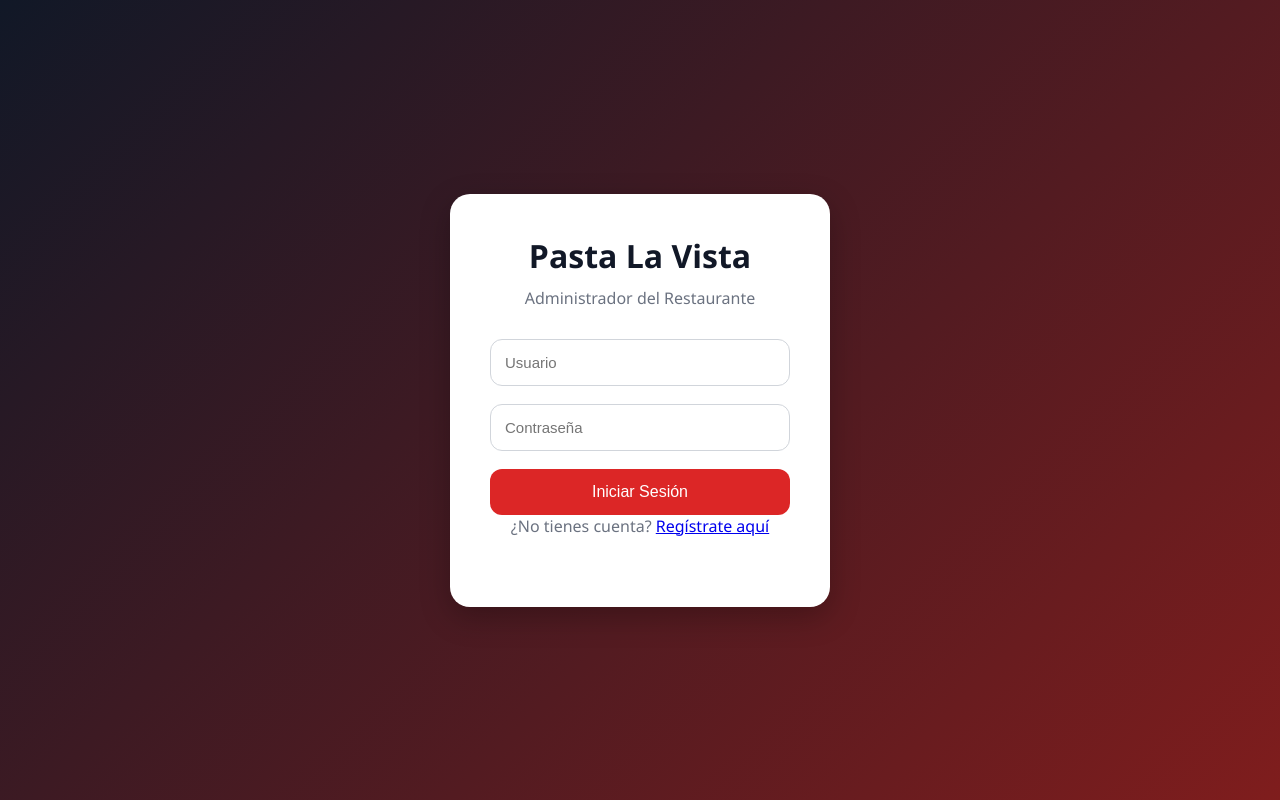
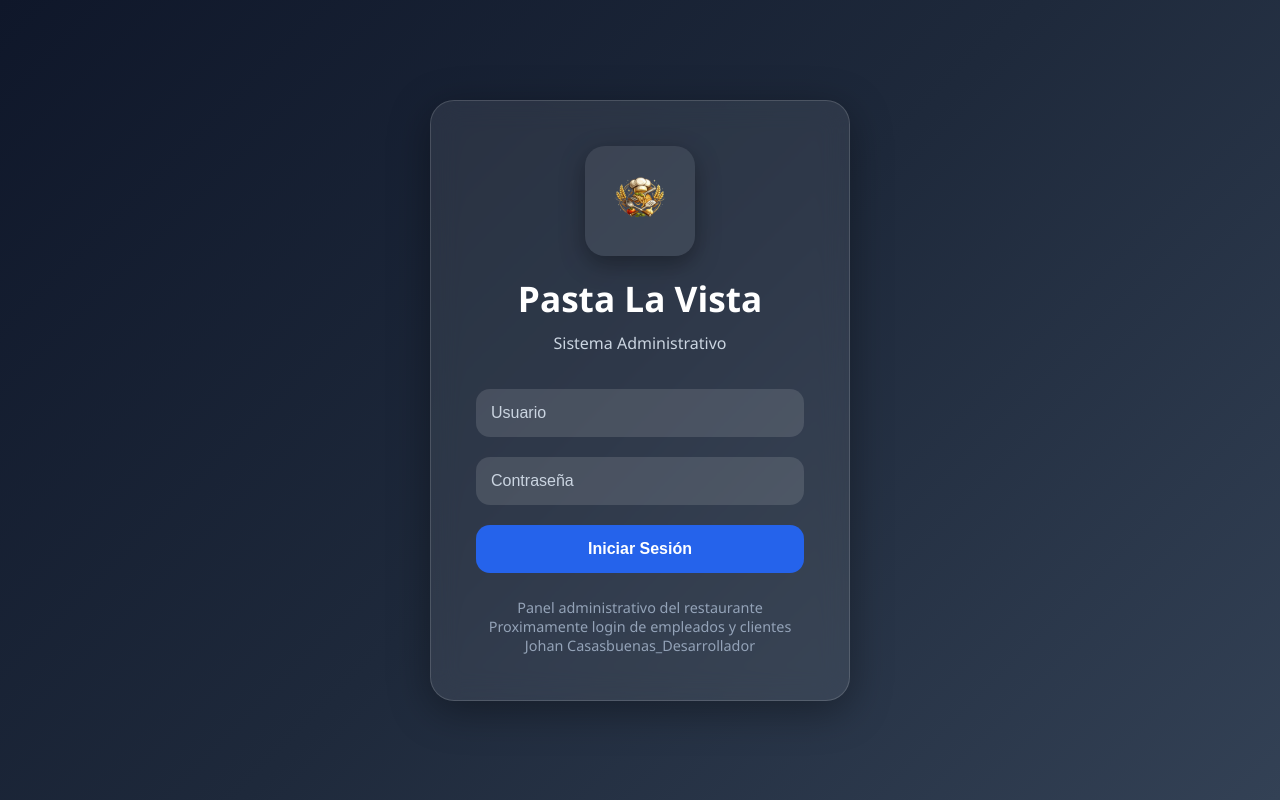
Before and after one commit to JohanYCT/SisInRestaurante, a Django app: template gestion/templates/gestion/login.html in a window 1280 px wide. Run offline with Django 3.2, Linux system fonts and the light colour scheme; the template is opened without the code that fills it, so the values that code supplies are empty.

Commit message:
Implementacion de un logo en el modulo de login, asi como cambio en el aspecto visual

```diff
--- a/gestion/static/css/login.css
+++ b/gestion/static/css/login.css
@@ -6,73 +6,148 @@
 
 body{
     font-family:'Segoe UI',sans-serif;
-    background:linear-gradient(135deg,#111827,#7f1d1d);
-    height:100vh;
+    min-height:100vh;
     display:flex;
     justify-content:center;
     align-items:center;
+    background:linear-gradient(135deg,#0f172a,#1e293b,#334155);
 }
+
+/* CONTENEDOR */
 
 .login-container{
     width:100%;
     display:flex;
     justify-content:center;
     align-items:center;
+    padding:20px;
 }
 
-.login-box{
-    width:380px;
-    background:white;
-    padding:40px;
-    border-radius:20px;
-    box-shadow:0px 10px 30px rgba(0,0,0,0.25);
-    text-align:center;
+/* CARD */
+
+.login-card{
+    width:100%;
+    max-width:420px;
+    background:rgba(255,255,255,0.08);
+    backdrop-filter:blur(14px);
+    border:1px solid rgba(255,255,255,0.15);
+    border-radius:24px;
+    padding:45px;
+    box-shadow:0 10px 40px rgba(0,0,0,0.35);
 }
 
-.login-box h1{
-    color:#111827;
+/* HEADER */
+
+.login-header{
+    text-align:center;
+    margin-bottom:35px;
+}
+
+.login-header h1{
+    color:white;
+    font-size:2.2rem;
     margin-bottom:10px;
 }
 
-.login-box p{
-    color:#6b7280;
-    margin-bottom:30px;
+.login-header p{
+    color:#cbd5e1;
+    font-size:1rem;
 }
 
-.login-box input{
-    width:100%;
-    padding:14px;
-    margin-bottom:18px;
-    border-radius:12px;
-    border:1px solid #d1d5db;
-    font-size:15px;
+/* INPUTS */
+
+.input-group{
+    margin-bottom:20px;
 }
 
-.login-box input:focus{
+.input-group input{
+    width:100%;
+    padding:15px;
+    border:none;
+    border-radius:14px;
+    background:rgba(255,255,255,0.12);
+    color:white;
+    font-size:1rem;
     outline:none;
-    border-color:#dc2626;
+    transition:0.3s;
 }
 
-.login-box button{
+.input-group input::placeholder{
+    color:#cbd5e1;
+}
+
+.input-group input:focus{
+    background:rgba(255,255,255,0.18);
+    border:1px solid #3b82f6;
+}
+
+/* BOTON */
+
+.login-btn{
     width:100%;
-    padding:14px;
+    padding:15px;
     border:none;
-    border-radius:12px;
-    background:#dc2626;
+    border-radius:14px;
+    background:#2563eb;
     color:white;
-    font-size:16px;
+    font-size:1rem;
+    font-weight:600;
     cursor:pointer;
     transition:0.3s;
 }
 
-.login-box button:hover{
-    background:#991b1b;
+.login-btn:hover{
+    background:#1d4ed8;
+    transform:translateY(-2px);
 }
 
-.error{
-    background:#fee2e2;
-    color:#991b1b;
+/* ERROR */
+
+.error-box{
+    background:#7f1d1d;
+    color:#fecaca;
     padding:12px;
-    border-radius:10px;
+    border-radius:12px;
     margin-bottom:20px;
+    text-align:center;
 }
+
+/* FOOTER */
+
+.login-footer{
+    margin-top:25px;
+    text-align:center;
+}
+
+.login-footer p{
+    color:#94a3b8;
+    font-size:0.9rem;
+}
+
+/* LOGO */
+
+.logo{
+    display:flex;
+    justify-content:center;
+    margin-bottom:18px;
+}
+
+.logo img{
+    width:110px;
+    height:110px;
+    object-fit:contain;
+
+    border-radius:20px;
+
+    background:rgba(255,255,255,0.08);
+
+    padding:0px;
+
+    box-shadow:0 8px 24px rgba(0,0,0,0.35);
+
+    transition:0.3s;
+}
+
+.logo img:hover{
+    transform:scale(1.05);
+}
--- a/gestion/templates/gestion/base.html
+++ b/gestion/templates/gestion/base.html
@@ -19,7 +19,6 @@
     <!-- SIDEBAR -->
     <aside class="sidebar">
         <h2>Pasta La Vista</h2>
-
         {% if user.is_authenticated %}
             <p class="sidebar-user">Hola, {{ user.username }}</p>
             <a href="/">Inicio</a>
--- a/gestion/templates/gestion/login.html
+++ b/gestion/templates/gestion/login.html
@@ -4,7 +4,8 @@
 <html lang="es">
 <head>
     <meta charset="UTF-8">
-    <title>Login - Pasta La Vista</title>
+    <meta name="viewport" content="width=device-width, initial-scale=1.0">
+    <title>Iniciar Sesión | Pasta La Vista</title>
 
     <link rel="stylesheet" href="{% static 'css/login.css' %}">
 </head>
@@ -12,13 +13,19 @@
 
 <div class="login-container">
 
-    <div class="login-box">
+    <div class="login-card">
 
-        <h1>Pasta La Vista</h1>
-        <p>Administrador del Restaurante</p>
+        <div class="logo">
+        <img src="{% static 'img/logo.png' %}" alt="Logo">
+        </div>
+
+        <div class="login-header">
+            <h1>Pasta La Vista</h1>
+            <p>Sistema Administrativo</p>
+        </div>
 
         {% if error %}
-            <div class="error">
+            <div class="error-box">
                 {{ error }}
             </div>
         {% endif %}
@@ -26,16 +33,26 @@
         <form method="POST">
             {% csrf_token %}
 
-            <input type="text" name="username" placeholder="Usuario" required>
+            <div class="input-group">
+                <input type="text" name="username" placeholder="Usuario" required>
+            </div>
 
-            <input type="password" name="password" placeholder="Contraseña" required>
+            <div class="input-group">
+                <input type="password" name="password" placeholder="Contraseña" required>
+            </div>
 
-            <button type="submit">
+            <button type="submit" class="login-btn">
                 Iniciar Sesión
             </button>
         </form>
 
-        <p class="register-note">¿No tienes cuenta? <a href="{% url 'register' %}">Regístrate aquí</a></p>
+        <div class="login-footer">
+            <p>Panel administrativo del restaurante</p>
+            <p>Proximamente login de empleados y clientes</p>
+            <p>Johan Casasbuenas_Desarrollador</p>
+
+        </div>
+
     </div>
 
 </div>
```
Also changed, not shown: gestion/static/img/logo.png (added).
